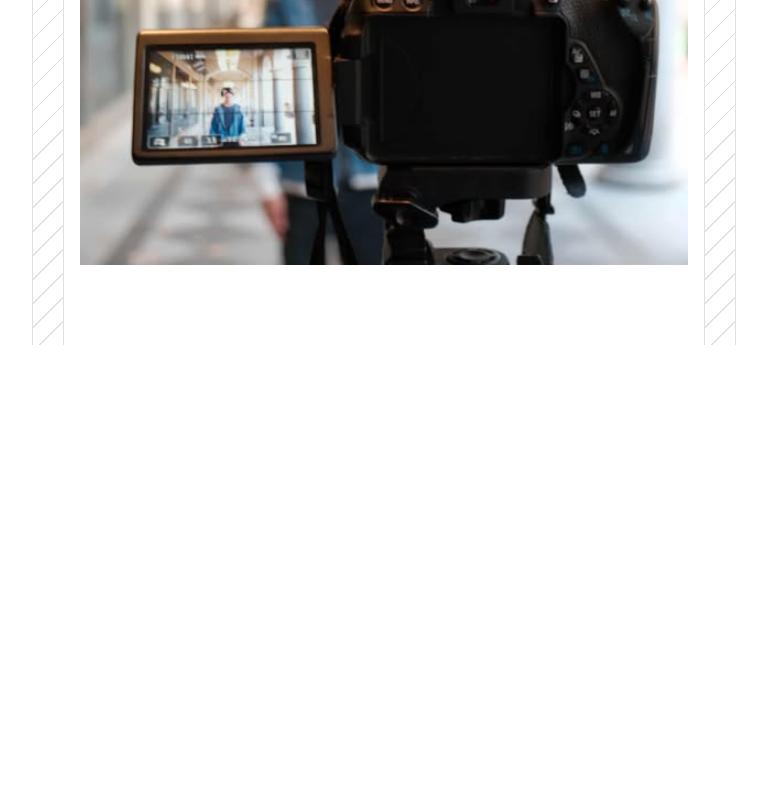
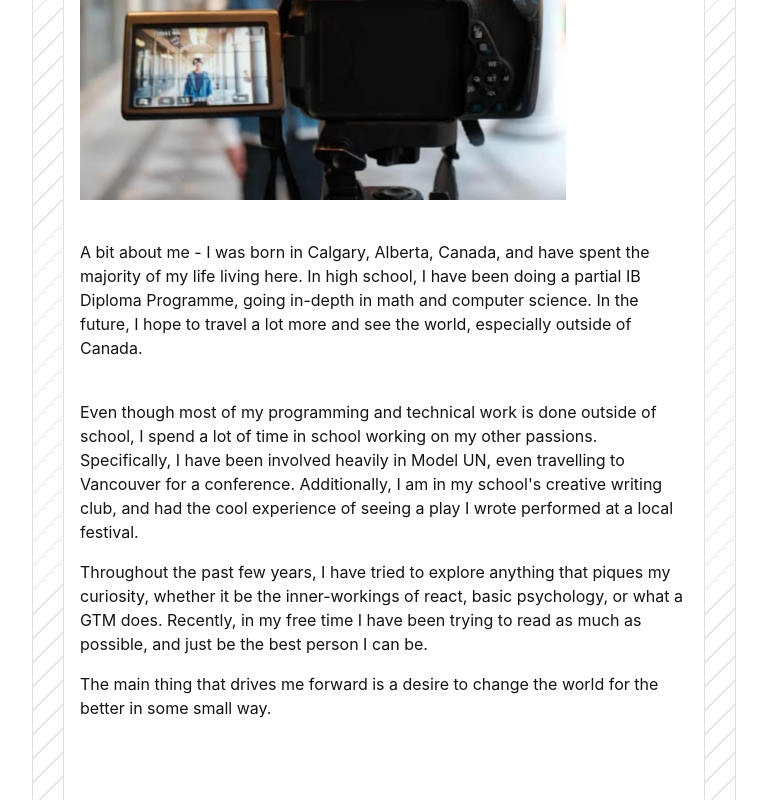
Before and after one commit to Flaryiest/portfolio-v3, a React (Vite) app in the folder web/: page /about in a window 1280 px wide. Shown: the part 477-1277 px from the top of the page, without its empty margins (256-1023 px from the left). Before the commit the page ends 822 px from the top, so only its background shows below. Built offline with nearby package versions, Linux system fonts and the light colour scheme.

Commit message:
about page content

```diff
--- a/web/src/pages/about/about.module.css
+++ b/web/src/pages/about/about.module.css
@@ -15,13 +15,13 @@
 }
 
 .paragraph {
-
+    margin-top: 1rem;
 }
 
 .image {
     width: 768px;
     height: auto;
-    max-width: 100%;
+    max-width: 80%;
     max-height: 100%;
     margin-top: 2rem;
 }
--- a/web/src/pages/about/about.tsx
+++ b/web/src/pages/about/about.tsx
@@ -7,5 +7,11 @@ export default function AboutPage() {
             I have a holistic view on life. Every skill, every experience leads to growth across the board.
         </p>
         <img src="/horizontal.jpg" alt="pic of me in front of a camera" className={styles.image}></img>
+        <br></br>
+        <p className={styles.paragraph}>A bit about me - I was born in Calgary, Alberta, Canada, and have spent the majority of my life living here. In high school, I have been doing a partial IB Diploma Programme, going in-depth in math and computer science. In the future, I hope to travel a lot more and see the world, especially outside of Canada.</p>
+        <br></br>
+        <p className={styles.paragraph}>Even though most of my programming and technical work is done outside of school, I spend a lot of time in school working on my other passions. Specifically, I have been involved heavily in Model UN, even travelling to Vancouver for a conference. Additionally, I am in my school's creative writing club, and had the cool experience of seeing a play I wrote performed at a local festival.</p>
+        <p className={styles.paragraph}>Throughout the past few years, I have tried to explore anything that piques my curiosity, whether it be the inner-workings of react, basic psychology, or what a GTM does. Recently, in my free time I have been trying to read as much as possible, and just be the best person I can be.</p>
+        <p className={styles.paragraph}>The main thing that drives me forward is a desire to change the world for the better in some small way.</p>
     </div>
 }
```
